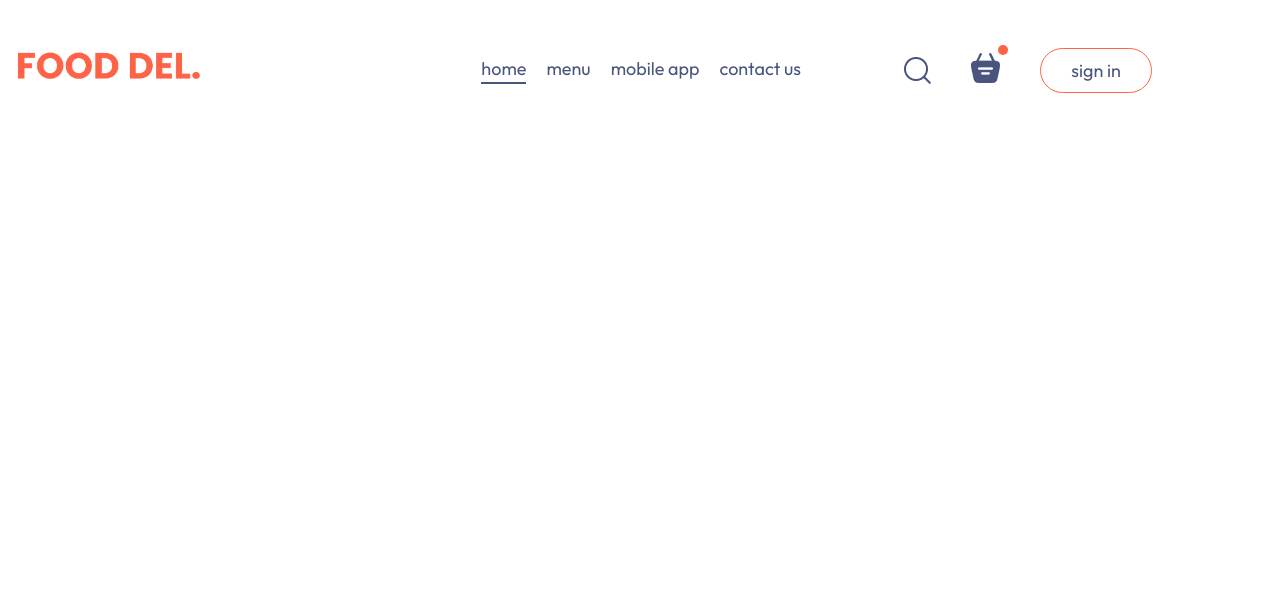
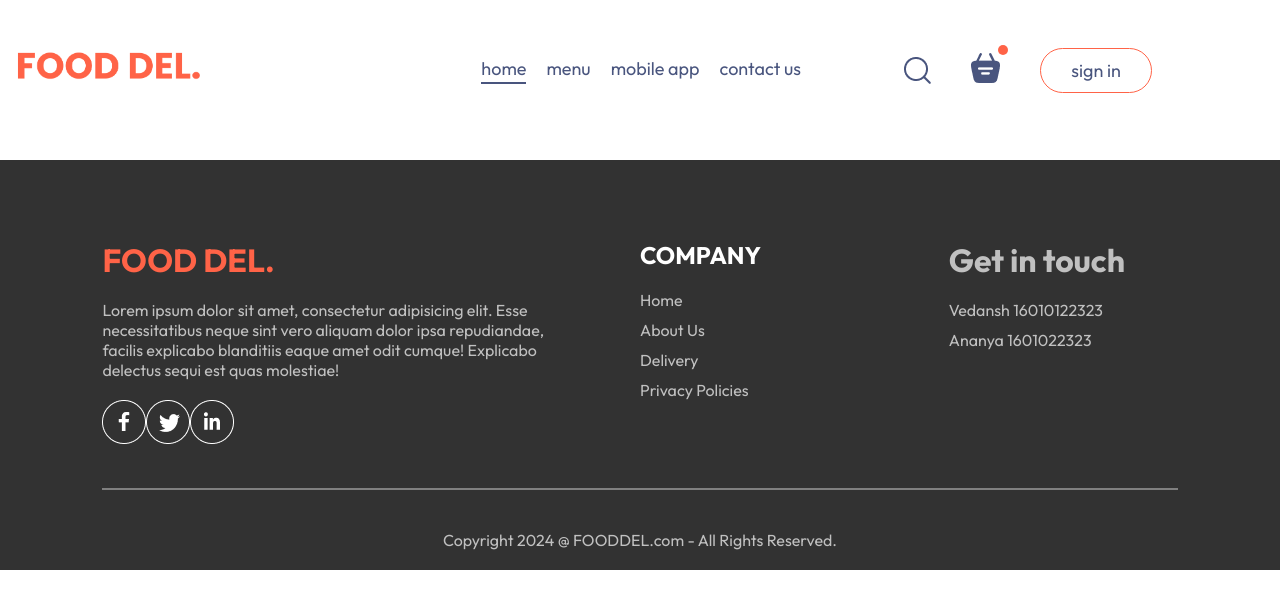
Before and after one commit to veddsavla/Palate, a React (Vite) app in the folder frontend/: page /order in a window 1280 px wide. Shown: the top 608 px of the page. Built offline with nearby package versions, Linux system fonts and the light colour scheme.

Commit message:
footer & app download section

```diff
--- /dev/null
+++ b/frontend/src/components/AppDonwload/AppDownload.css
@@ -0,0 +1,25 @@
+.app-download {
+  margin: auto auto;
+  margin-top: 100px;
+  font-size: max(3vw, 20px);
+  text-align: center;
+  font-weight: 500;
+}
+
+.app-download-platforms {
+  display: flex;
+  justify-content: center;
+  gap: max(2vw, 10px);
+  margin-top: 40px;
+}
+
+.app-download-platforms img {
+  width: max(30vw, 120px);
+  max-width: 180px;
+  transition: 0.5s;
+  cursor: pointer;
+}
+
+.app-download-platforms img:hover {
+  transform: scale(1.05);
+}
--- /dev/null
+++ b/frontend/src/components/AppDonwload/AppDownload.jsx
@@ -0,0 +1,19 @@
+import React from "react";
+import "./AppDownload.css";
+import { assets } from "../../assets/assets";
+
+const AppDownload = () => {
+  return (
+    <div className="app-download" id="app-download">
+      <p>
+        For better experience download <br /> FOOD DEL. app
+      </p>
+      <div className="app-download-platforms">
+        <img src={assets.play_store} alt="" />
+        <img src={assets.app_store} alt="" />
+      </div>
+    </div>
+  );
+};
+
+export default AppDownload;
--- a/frontend/src/components/ExploreMenu/ExploreMenu.css
+++ b/frontend/src/components/ExploreMenu/ExploreMenu.css
@@ -2,6 +2,7 @@
   display: flex;
   flex-direction: column;
   gap: 20px;
+  padding-top: 80px;
 }
 
 .explore-menu h1 {
@@ -36,6 +37,10 @@
   transition: 0.2s;
 }
 
+.explore-menu-list-item img:hover {
+  transform: scale(1.1);
+}
+
 .explore-menu-list-item p {
   margin-top: 10px;
   color: #747474;
--- a/frontend/src/components/FoodDisplay/FoodDisplay.jsx
+++ b/frontend/src/components/FoodDisplay/FoodDisplay.jsx
@@ -1,4 +1,4 @@
-import React, { useContext } from "react";
+import { useContext } from "react";
 import "./FoodDisplay.css";
 import { StoreContext } from "../../context/StoreContext";
 import FoodItem from "../FoodItem/FoodItem";
--- a/frontend/src/components/FoodItem/FoodItem.css
+++ b/frontend/src/components/FoodItem/FoodItem.css
@@ -6,7 +6,9 @@
   transition: 0.3s;
   animation: fadeIn;
 }
-
+.food-item:hover {
+  transform: scale(1.05);
+}
 .food-item-img {
   width: 100%;
   border-radius: 20px 20px 0px 0px;
--- /dev/null
+++ b/frontend/src/components/Footer/Footer.css
@@ -0,0 +1,71 @@
+.footer {
+  color: #d9d9d9d9;
+  background-color: #323232;
+  display: flex;
+  flex-direction: column;
+  align-items: center;
+  gap: 20px;
+  padding: 20px 8vw;
+  margin-top: 20px;
+  padding-top: 80px;
+}
+
+.footer-logo {
+  width: 250px;
+  position: relative;
+  /* left: -150px;  */
+}
+
+.navbar .logo {
+  width: 250px;
+  position: relative;
+  left: -150px;
+}
+.footer .footer-logo-name h1 {
+  color: tomato;
+}
+
+.footer-content {
+  width: 100%;
+  display: grid;
+  grid-template-columns: 2fr 1fr 1fr;
+  gap: 80px;
+}
+
+.footer-content-left,
+.footer-content-center,
+.footer-content-right {
+  display: flex;
+  flex-direction: column;
+  align-items: start;
+  gap: 20px;
+}
+
+.footer-content-left li,
+.footer-content-center li,
+.footer-content-right li {
+  list-style: none;
+  margin-bottom: 10px;
+}
+
+.footer-content-center h2,
+.footer-content-right h2 {
+  color: white;
+}
+
+.footer-content-left h1 {
+  color: tomato;
+}
+
+.footer-social-icons img {
+  width: 40px;
+  margin-right: 15px;
+}
+
+.footer hr {
+  width: 100%;
+  height: 2px;
+  margin: 20px 0px;
+  background-color: grey;
+  border: none;
+}
--- a/frontend/src/components/Footer/Footer.jsx
+++ b/frontend/src/components/Footer/Footer.jsx
@@ -1,11 +1,49 @@
-import React from 'react'
+// import React from 'react'
+import { assets } from "../../assets/assets";
+import "./Footer.css";
 
 const Footer = () => {
   return (
-    <div>
+    <div className="footer" id="footer">
+      <div className="footer-content">
+        <div className="footer-content-left">
+          <h1 className="footer-logo-name">FOOD DEL.</h1>
+          {/* <img src={assets.logo_2} alt="" className="footer-logo" /> */}
+          <p>
+            Lorem ipsum dolor sit amet, consectetur adipisicing elit. Esse
+            necessitatibus neque sint vero aliquam dolor ipsa repudiandae,
+            facilis explicabo blanditiis eaque amet odit cumque! Explicabo
+            delectus sequi est quas molestiae!
+          </p>
+          <div className="footer-social-items">
+            <img src={assets.facebook_icon} alt="" />
+            <img src={assets.twitter_icon} alt="" />
+            <img src={assets.linkedin_icon} alt="" />
+          </div>
+        </div>
+        <div className="footer-content-center">
+          <h2>COMPANY</h2>
+          <ul>
+            <li>Home</li>
+            <li>About Us</li>
+            <li>Delivery</li>
+            <li>Privacy Policies</li>
+          </ul>
+        </div>
+        <div className="footer-content-right">
+          <h1>Get in touch</h1>
+          <ul>
+            <li>Vedansh 16010122323</li>
+            <li>Ananya 1601022323</li>
+          </ul>
+        </div>
+      </div>
+      <hr />
+      <p className="food-copyright">
+        Copyright 2024 @ FOODDEL.com - All Rights Reserved.
+      </p>
+    </div>
+  );
+};
 
-    </div>
-  )
-}
-
-export default Footer
+export default Footer;
--- a/frontend/src/pages/Home/Home.jsx
+++ b/frontend/src/pages/Home/Home.jsx
@@ -4,6 +4,7 @@ import Header from "../../components/Header/Header";
 import ExploreMenu from "../../components/ExploreMenu/ExploreMenu";
 import { useState } from "react";
 import FoodDisplay from "../../components/FoodDisplay/FoodDisplay";
+import AppDownload from "../../components/AppDonwload/AppDownload";
 
 const Home = () => {
   const [category, setCategory] = useState("All");
@@ -14,6 +15,7 @@ const Home = () => {
       <ExploreMenu category={category} setCategory={setCategory} />
       {/* category passed as prop */}
       <FoodDisplay category={category} />
+      <AppDownload />
     </div>
   );
 };
```
